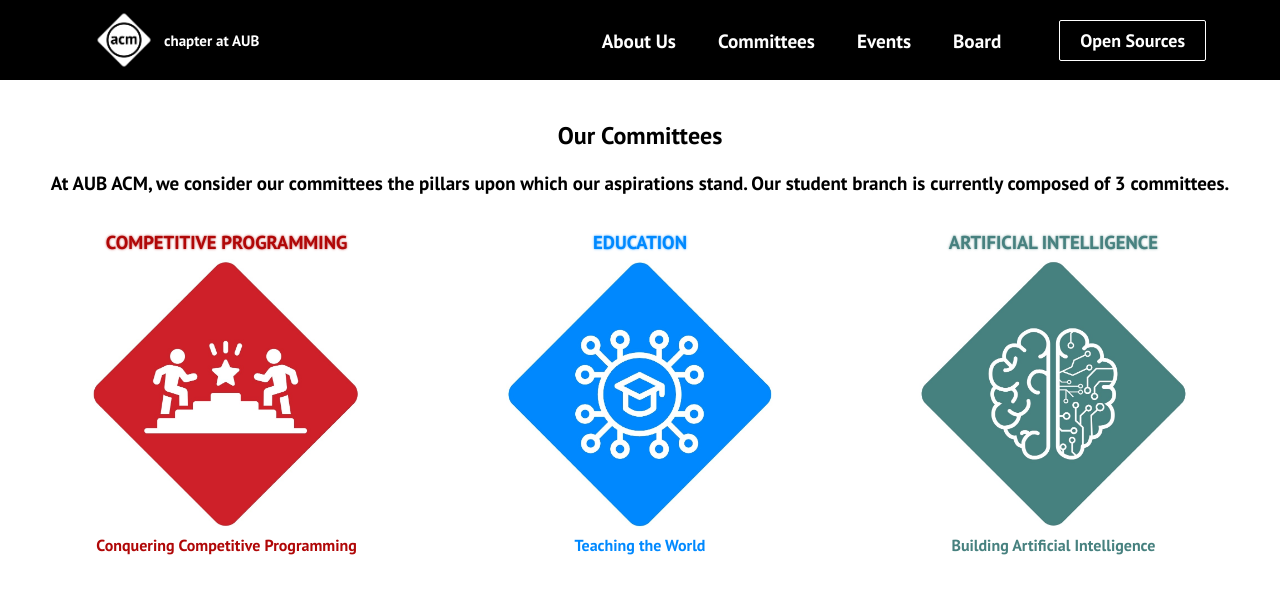
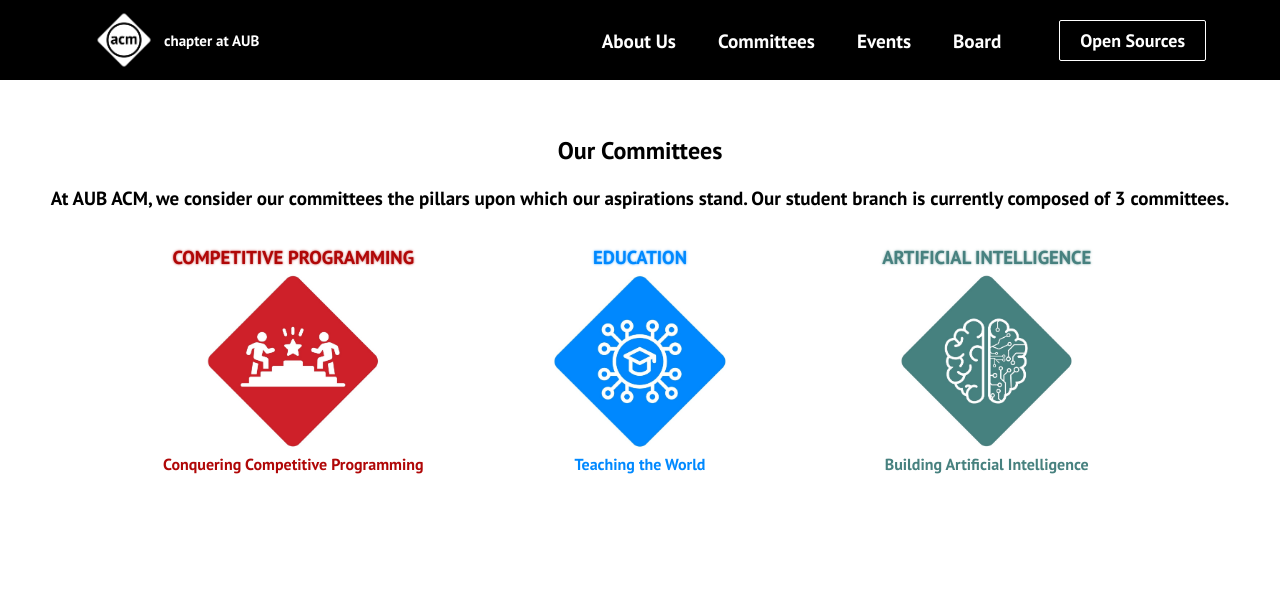
Before and after one commit to hawraakhalil/ACM-Website, a React (Create React App) app: page /Committees in a window 1280 px wide. Shown: the top 598 px of the page. Built offline with nearby package versions, Linux system fonts and the light colour scheme.

Commit message:
finished the about us page

```diff
--- a/src/components/Banner.css
+++ b/src/components/Banner.css
@@ -7,7 +7,7 @@
   }
 
   .top-section {
-    margin-top: 20px;
+    margin-top: 35px;
     margin-bottom: 25px; /* Added margin between top and bottom sections */
     text-align: center;
   }
@@ -24,19 +24,20 @@
 
   .bottom-section {
     display: flex;
-    flex-direction: row; /* Changed to column layout */
+    flex-direction: row;
     align-items: center;
+
   }
 
   .committee {
     text-align: center;
     display: flex;
-    flex-direction: column; /* Added flexbox column layout */
+    flex-direction: column;
     align-items: center;
   }
 
   .committee img {
-    max-width: 65%;
+    max-width: 50%;
     height: auto;
   }
 
@@ -128,3 +129,12 @@
     max-width: 30px;
   }
  }
+
+
+ @media screen and (min-width: 1024px) {
+  .bottom-section {
+    padding-left:100px;
+    padding-right:100px;
+    margin-bottom:20px;
+  }
+ }
--- a/src/components/pages/AboutUs.css
+++ b/src/components/pages/AboutUs.css
@@ -2,7 +2,7 @@
     position: absolute;
     left: 0;
     right: 0;
-    background-color: #9e77d2; /* Adjust the color as needed */
+    background-color: #840032; /* Adjust the color as needed */
     color: #fff; /* Adjust the color as needed */
     padding: 10px;
     text-align: center;
@@ -14,7 +14,7 @@
 
   .fun-message button {
     background-color: white; /* Adjust the color as needed */
-    color: #9e77d2; /* Adjust the color as needed */
+    color: #840032; /* Adjust the color as needed */
     border: none;
     border-radius:3px;
     padding: 5px 10px;
--- a/src/components/pages/AboutUs.js
+++ b/src/components/pages/AboutUs.js
@@ -24,7 +24,7 @@
             transition={{ duration: 1 }}
             className="fun-message"
           >
-            <p>Try to figure out what each logo does!</p>
+            <p>Figure out what each logo does!</p>
             <button onClick={handleHideMessage}>Got it!</button>
           </motion.div>
         )}
```
Lines whose indentation alone changed are shown as unchanged.
